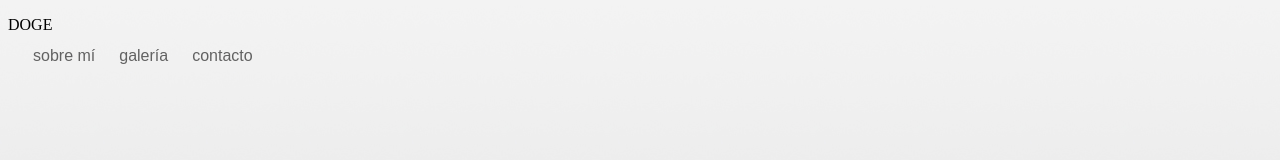
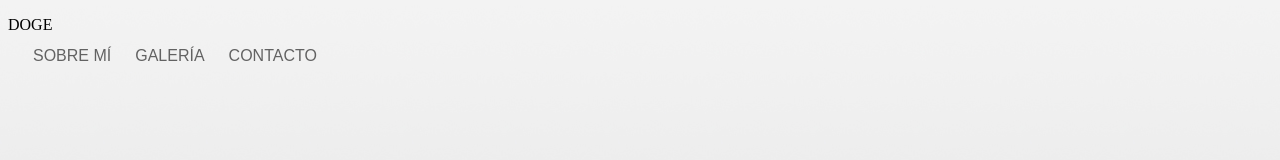
Before and after one commit to JavierSplvd/javiersplvd.github.io, a plain HTML site: page index.html in a window 1280 px wide. Shown: the top 160 px of the page. Drawn offline with Linux system fonts and the light colour scheme.

Commit message:
Update index.html

```diff
--- a/index.html
+++ b/index.html
@@ -10,8 +10,8 @@
 <body>
 	<p>DOGE</p>
 	<ul id="navigation">
-	<li id="about">sobre mí</li>
-	<li id="Pgallery">galería</li>
-	<li id="contact">contacto</li>
+	<li id="about">SOBRE MÍ</li>
+	<li id="Pgallery">GALERÍA</li>
+	<li id="contact">CONTACTO</li>
 	</ul>
 </body>
```
